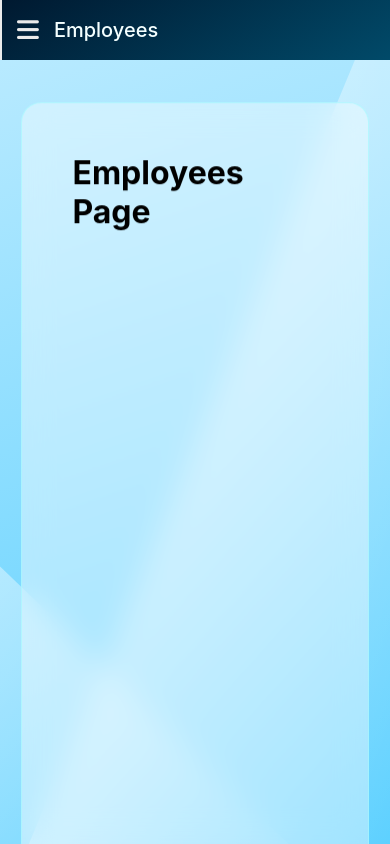
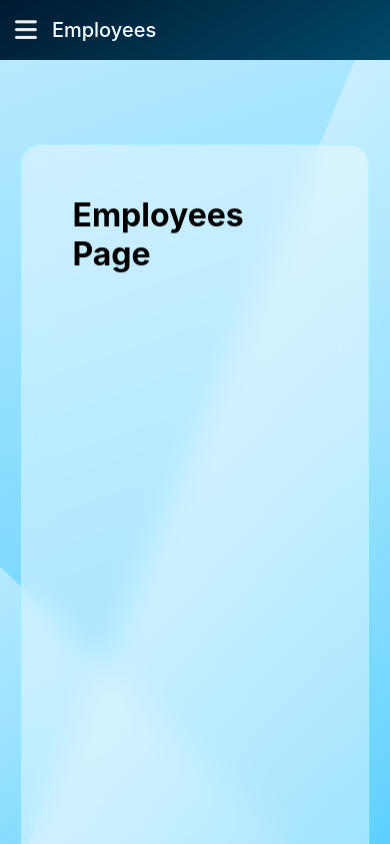
Before and after one commit to Reckadon/EmployeeManagementSite, a React (Create React App) app: page /employees in a window 390 px wide. Built offline with nearby package versions, Linux system fonts and the light colour scheme.

Commit message:
content flow and scrollbar mobile responsive

```diff
--- a/src/components/styles/container.css
+++ b/src/components/styles/container.css
@@ -56,7 +56,7 @@
   box-sizing: border-box;
   padding: 50px;
   margin: auto;
-  margin-bottom: -88vh;
+  margin-bottom: -87vh;
   /* temporary */
   height: 200vh;
 
@@ -77,4 +77,7 @@
   .triangle2 {
     width: 99%;
   }
+  #content {
+    transform: translateY(-90vh);
+  }
 }
--- a/src/components/styles/topnav.css
+++ b/src/components/styles/topnav.css
@@ -24,6 +24,7 @@ nav > span {
 @media only screen and (max-width: 480px) {
   nav {
     min-height: 60px;
+    border: none;
   }
   nav > span {
     color: rgb(244, 255, 255);
--- a/src/index.css
+++ b/src/index.css
@@ -38,4 +38,7 @@ code {
 }
 
 @media only screen and (max-width: 480px) {
+  ::-webkit-scrollbar {
+    width: 4px;
+  }
 }
```
